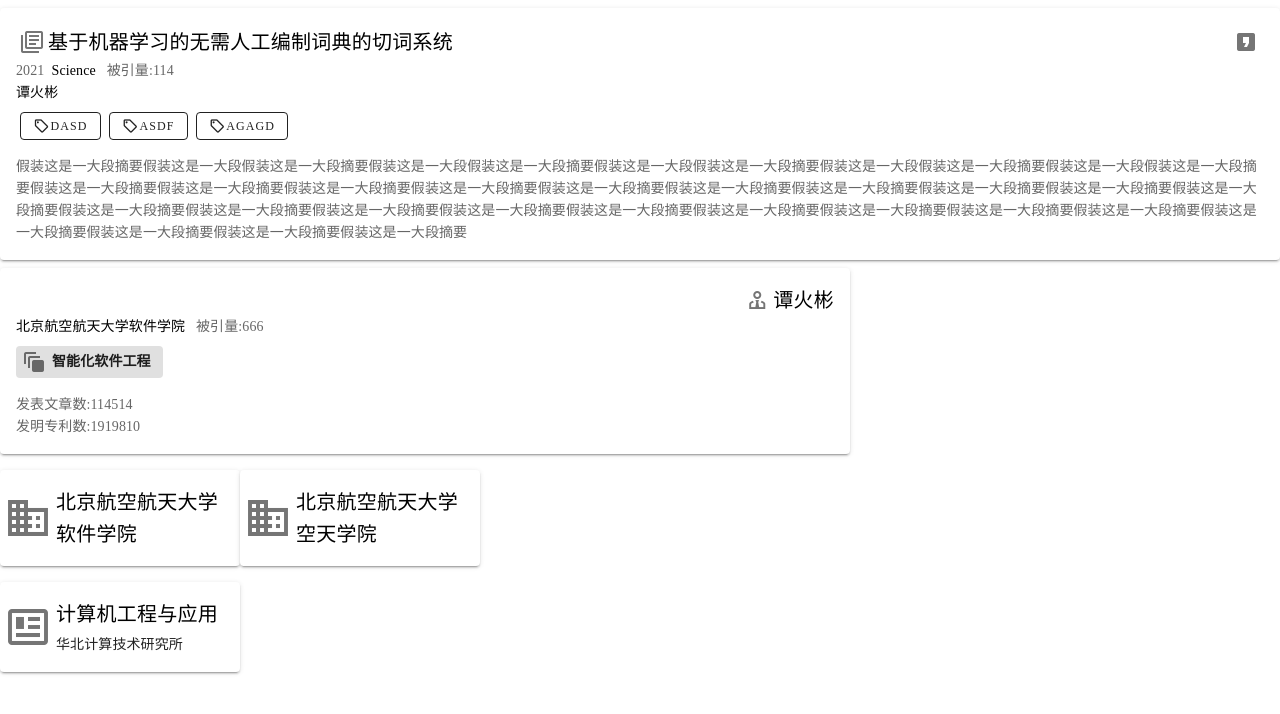
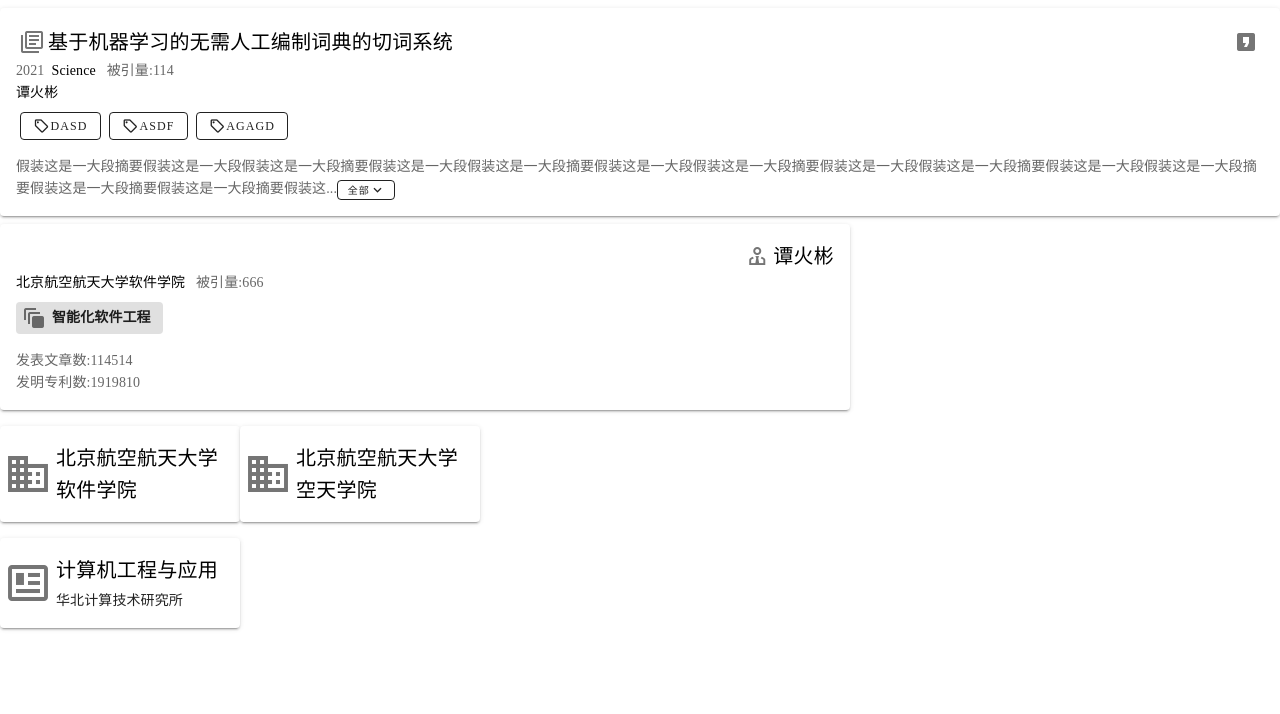
Before and after one commit to sink12138/infinite-academic, a Vue app in the folder frontend/: page /about in a window 1280 px wide. Shown: the top 714 px of the page. Built offline with nearby package versions, Linux system fonts and the light colour scheme; a web font is replaced by a local one; what vue-clipboard2 would draw is missing.

Commit message:
abstract

```diff
--- a/frontend/src/components/card/CardPaper.vue
+++ b/frontend/src/components/card/CardPaper.vue
@@ -63,7 +63,7 @@
       <v-btn
         x-small
         outlined
-        v-if="item.abstract && item.abstract.length > 380"
+        v-if="item.abstract && item.abstract.length > 110"
         @click="expand = !expand"
       >
         <span v-if="expand">收起</span>
@@ -97,8 +97,8 @@ export default {
   filters: {
     abstract(text) {
       if (!text) return " ";
-      if (text.length > 380) {
-        return text.slice(0, 380) + "...";
+      if (text.length > 110) {
+        return text.slice(0, 110) + "...";
       }
       return text;
     },
```
